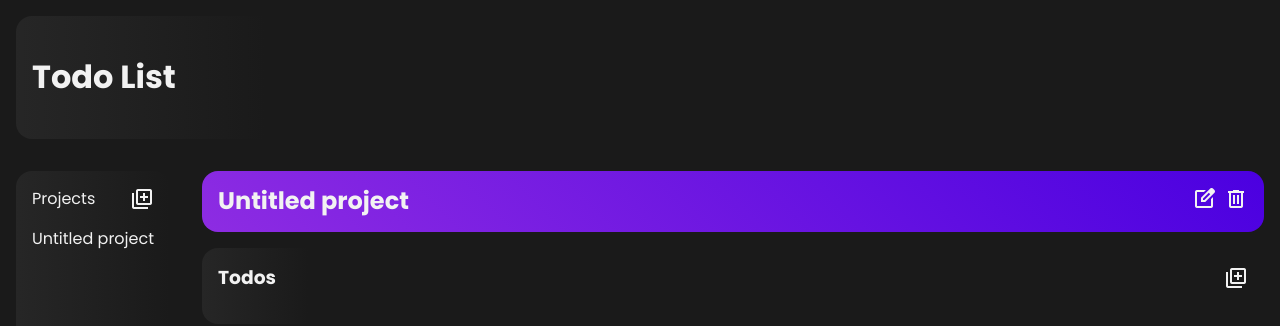
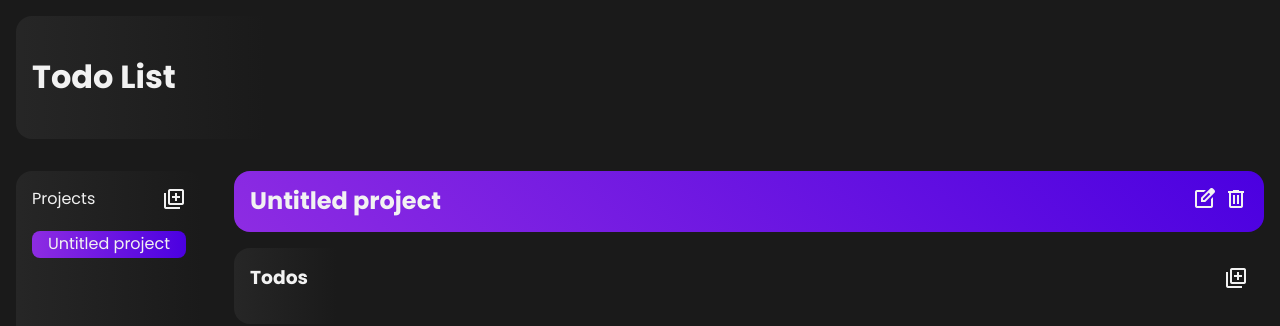
Before and after one commit to midhunpradeep/odin-todo-list, a website built with webpack: page src/index.html in a window 1280 px wide. Shown: the top 326 px of the page. Built offline with nearby package versions, Linux system fonts and the light colour scheme.

Commit message:
feat: Highlight active project button

```diff
--- a/src/index.js
+++ b/src/index.js
@@ -18,6 +18,7 @@ class ToDoApp {
     const savedProjects = this.retrieveProjects();
 
     this._projects = savedProjects ? savedProjects : this._defaultProjects();
+    this._projectBtns = new Map();
     this.updateProjectList();
 
     this.setActiveProject(this.projects[0]);
@@ -36,6 +37,7 @@ class ToDoApp {
   updateProjectList() {
     const listElement = document.querySelector(".project-list");
     listElement.replaceChildren();
+    this._projectBtns = new Map();
 
     for (const project of this.projects) {
       const listItemElement = listElement.appendChild(
@@ -47,6 +49,8 @@ class ToDoApp {
       );
       projectBtn.type = "button";
       projectBtn.textContent = project.title;
+
+      this._projectBtns.set(project, projectBtn);
       projectBtn.addEventListener("click", () => {
         this.setActiveProject(project);
       });
@@ -59,6 +63,11 @@ class ToDoApp {
 
     if (activeProject === null) {
       return;
+    }
+
+    const prevProjectBtn = document.querySelector(".active-btn");
+    if (prevProjectBtn) {
+      prevProjectBtn.classList.remove("active-btn");
     }
 
     const projectElement = containerElement.appendChild(
@@ -76,6 +85,8 @@ class ToDoApp {
         },
       ).htmlElement,
     );
+
+    this._projectBtns.get(activeProject).classList.add("active-btn");
   }
 
   createProject(title, description) {
--- a/src/style.css
+++ b/src/style.css
@@ -75,6 +75,23 @@ main > aside > ul {
 
 main > aside > ul > * {
   margin-top: 0.25rem;
+}
+
+main > aside .project-list {
+  display: flex;
+  flex-direction: column;
+  gap: 0.2rem;
+}
+
+main > aside .project-list button {
+  width: 100%;
+  padding: 0.1rem 1rem;
+  border-radius: 0.5rem;
+  text-align: start;
+}
+
+main > aside .project-list button.active-btn {
+  background-image: linear-gradient(90deg, var(--primary), var(--accent));
 }
 
 .project-container header {
```
